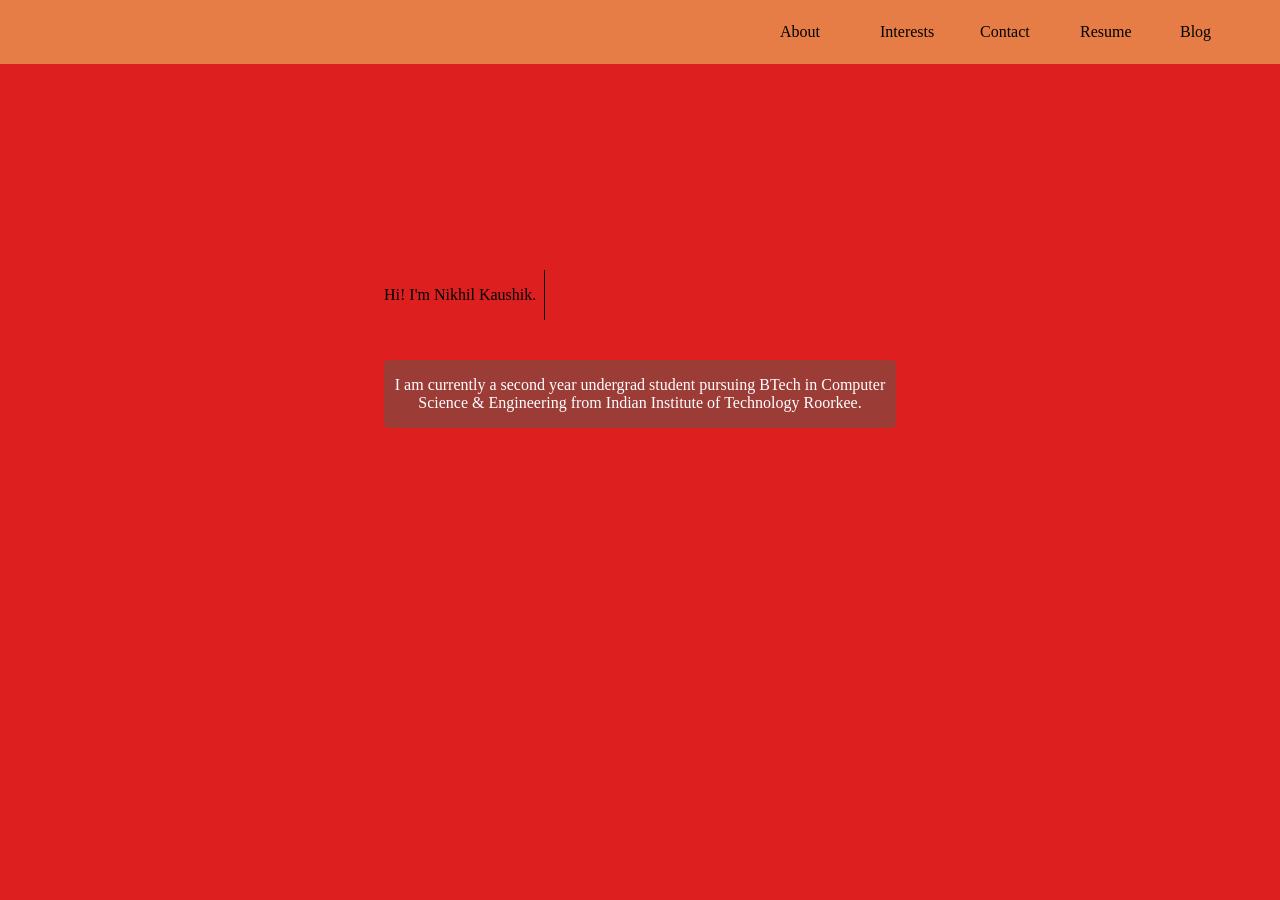
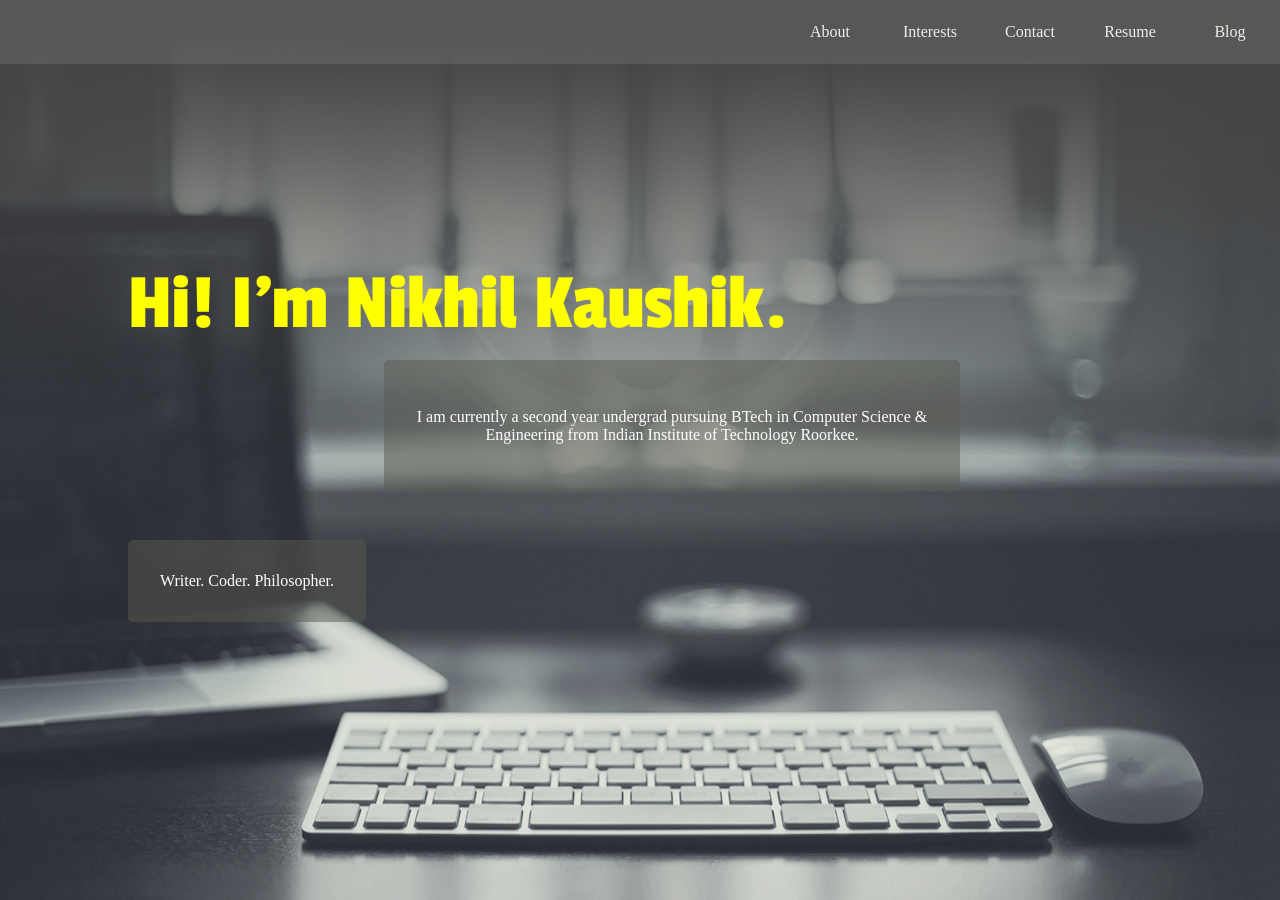
Before and after one commit to c0dzilla/c0dzilla.github.io, a Jekyll site: the page index.html, which Jekyll copies as it is, in a window 1280 px wide and 900 px high. Built offline with Jekyll 4.4.1, drawn with Linux system fonts in a browser that asks for light colours.

Commit message:
more front-end

```diff
--- a/_sass/minima.scss
+++ b/_sass/minima.scss
@@ -49,15 +49,15 @@ $on-laptop:        800px !default;
 ;
 */
 $header-height: 4em;
-$paragraph-bg: rgba(91, 91, 80, 0.5);
-$paragraph-color: white;
+$content-bg: rgba(91, 91, 80, 0.5);
+$content-color: white;
 
 @-webkit-keyframes appear {
 	from {
-		color: red;
+		display: none;
 	}
 	to {
-		color: yellow;
+		display: block;
 	}
 }
 
@@ -77,14 +77,21 @@ body {
 	display: flex;
 	justify-content: flex-end;
 	height: $header-height;
-	background-color: rgba(242, 220, 111, 0.5);
-	color: black;
+	background-color: rgba(255, 255, 255, 0.1);
+	color: rgb(239, 238, 232);
 	z-index: 1;
 }
 
 .header_content {
 	width: 100px;
 	line-height: $header-height;
+	text-align: center;
+}
+
+.header_content:hover {
+	color: yellow;
+	cursor: pointer;
+	background-color: rgba(0, 0, 0, 0.1);
 }
 
 .panel_introduction {
@@ -92,19 +99,23 @@ body {
 	top: 0;
 	height: 100vh;
 	width: 100%;
-	background-color: rgb(221, 31, 31);
+	background-color: gray;
+	background-image: url("../images/introduction_image.png");
+	background-size: 100% 100%;
 	z-index: -1;
 }
 
 .introduction {
-	position: absolute;
-	top: 30vh;
-	left: 30%;
+	position: fixed;
+	top: 20vh;
+	left: 10%;
 	overflow: hidden;
 	white-space: nowrap;
-	width: 10em;
-	animation: type 4s steps(30, end);
-	border-right: 0.1px solid black;
+	font-family: 'Passion One', cursive;
+	font-size: 5em;
+	width: 9em;
+	animation: type 2s steps(40, end);
+	color: yellow;
 }
 
 .panel_interests {
@@ -115,9 +126,18 @@ body {
 }
 
 .content {
-	background-color: $paragraph-bg;
-	color: $paragraph-color;
+	background-color: $content-bg;
+	color: $content-color;
 	border-radius: 5px;
+	padding: 2em;
+}
+
+.introduction_bio {
+	position: absolute;
+	left: 10%;
+	top: 60vh;
+	animation: appear 0.5s;
+	animation-delay: 4s;
 }
 
 .introduction_content {
--- a/index.html
+++ b/index.html
@@ -5,6 +5,7 @@
 		Nikhil Kaushik
 	</title>
 	<link rel="stylesheet" type="text/css" href="./assets/main.css">
+	<link href="https://fonts.googleapis.com/css?family=Passion+One" rel="stylesheet">
 </head>
 <body>
 
@@ -34,9 +35,13 @@
 		</p>
 	</div>
 
+	<div class = "content introduction_bio">
+		Writer. Coder. Philosopher.
+	</div>
+
 	<div class = "content introduction_content">
 		<p>
-			I am currently a second year undergrad student pursuing BTech in Computer Science & Engineering from Indian Institute of Technology Roorkee.
+			I am currently a second year undergrad pursuing BTech in Computer Science & Engineering from Indian Institute of Technology Roorkee.
 		</p>
 	</div>
 
```
Also changed, not shown: images/introduction_image.png (added).
